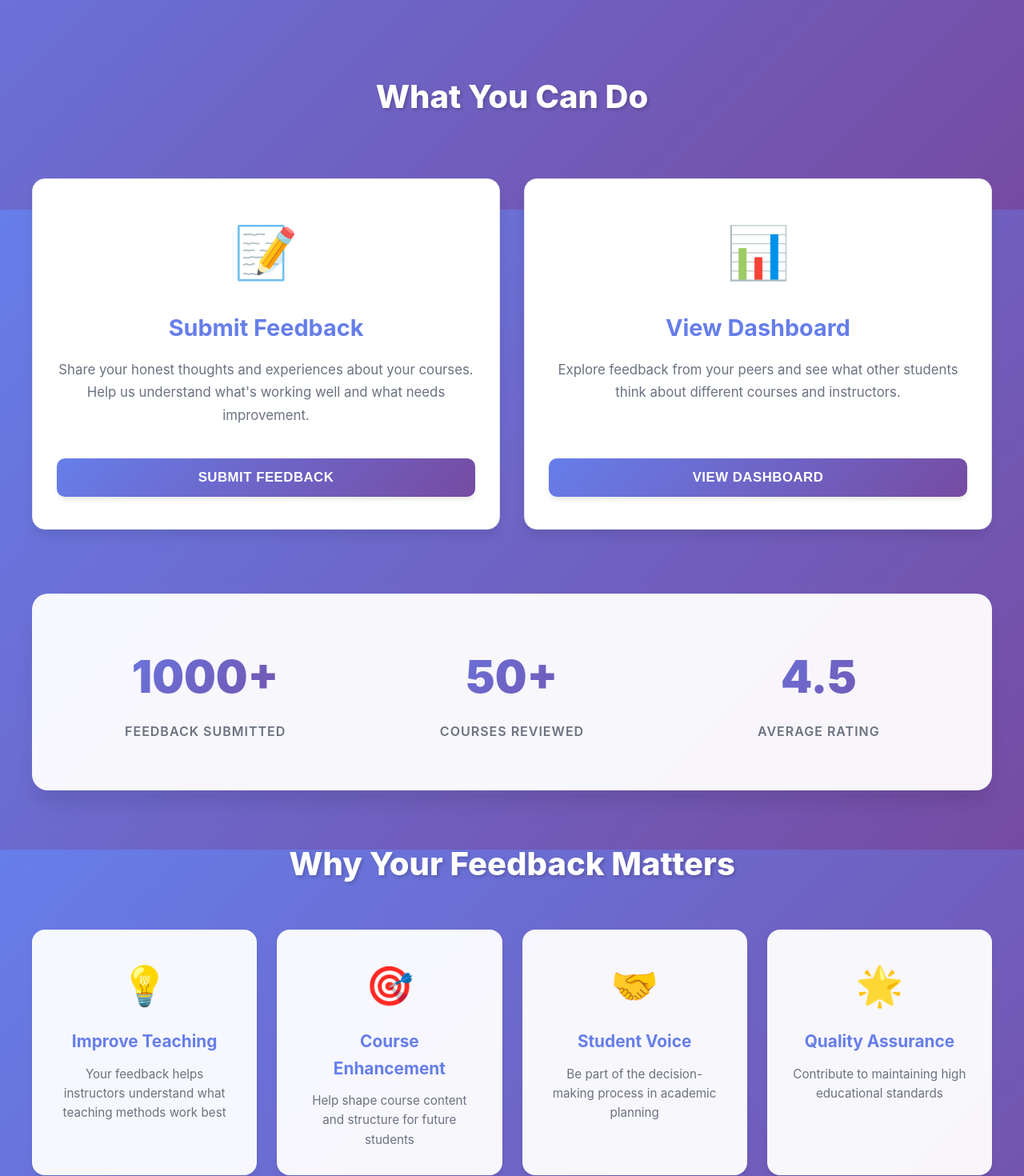
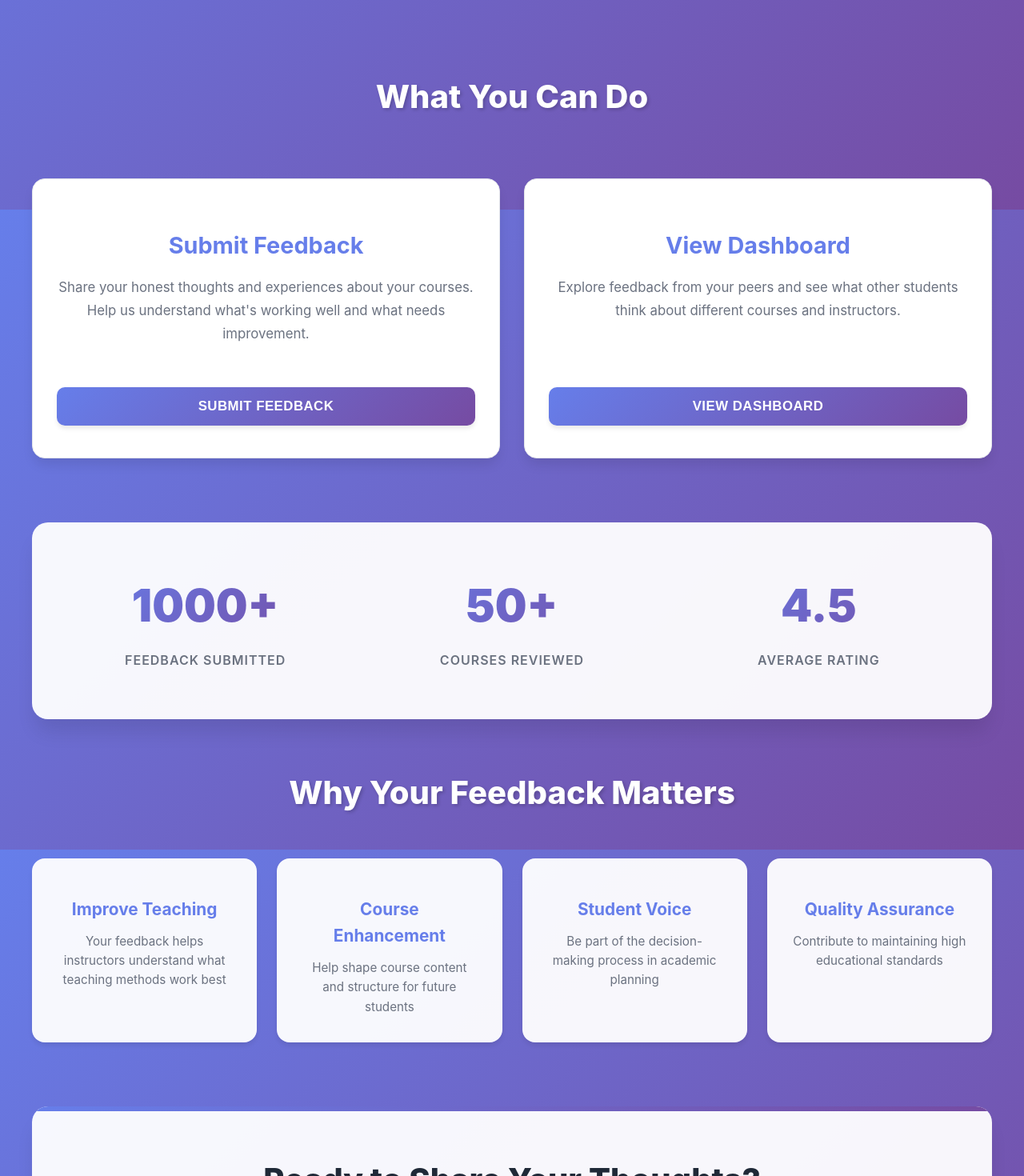
Before and after one commit to boity931/feedback-fronted, a React (Create React App) app: page / in a window 1280 px wide. Shown: the part 538-2008 px from the top of the page at 80% size. Built offline with nearby package versions, Linux system fonts and the light colour scheme.

Commit message:
Remove emojis and icons from Home.js

```diff
--- a/src/pages/Home.js
+++ b/src/pages/Home.js
@@ -1,7 +1,6 @@
 import React from "react";
 import { Link } from "react-router-dom";
 import "../App.css";
-
 
 const Home = () => {
   return (
@@ -9,7 +8,7 @@
       {/* Hero Section */}
       <div className="hero-section">
         <div className="hero-content">
-          <div className="hero-badge"> Student Feedback Portal</div>
+          <div className="hero-badge">Student Feedback Portal</div>
           <h1 className="hero-title">
             Welcome to Limkokwing University<br />
             Student Feedback App
@@ -26,7 +25,7 @@
         <h2 className="section-title">What You Can Do</h2>
         <div className="card-container">
           <div className="card feature-card">
-            <div className="card-icon">📝</div>
+            <div className="card-icon"></div>
             <h3>Submit Feedback</h3>
             <p>
               Share your honest thoughts and experiences about your courses.
@@ -38,7 +37,7 @@
           </div>
 
           <div className="card feature-card">
-            <div className="card-icon">📊</div>
+            <div className="card-icon"></div>
             <h3>View Dashboard</h3>
             <p>
               Explore feedback from your peers and see what other students think
@@ -72,22 +71,22 @@
         <h2 className="section-title">Why Your Feedback Matters</h2>
         <div className="info-grid">
           <div className="info-card">
-            <div className="info-icon">💡</div>
+            <div className="info-icon"></div>
             <h4>Improve Teaching</h4>
             <p>Your feedback helps instructors understand what teaching methods work best</p>
           </div>
           <div className="info-card">
-            <div className="info-icon">🎯</div>
+            <div className="info-icon"></div>
             <h4>Course Enhancement</h4>
             <p>Help shape course content and structure for future students</p>
           </div>
           <div className="info-card">
-            <div className="info-icon">🤝</div>
+            <div className="info-icon"></div>
             <h4>Student Voice</h4>
             <p>Be part of the decision-making process in academic planning</p>
           </div>
           <div className="info-card">
-            <div className="info-icon">🌟</div>
+            <div className="info-icon"></div>
             <h4>Quality Assurance</h4>
             <p>Contribute to maintaining high educational standards</p>
           </div>
```
